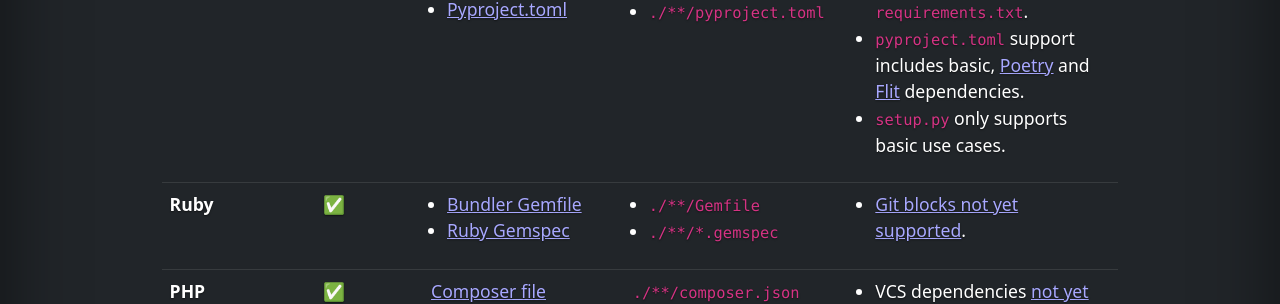
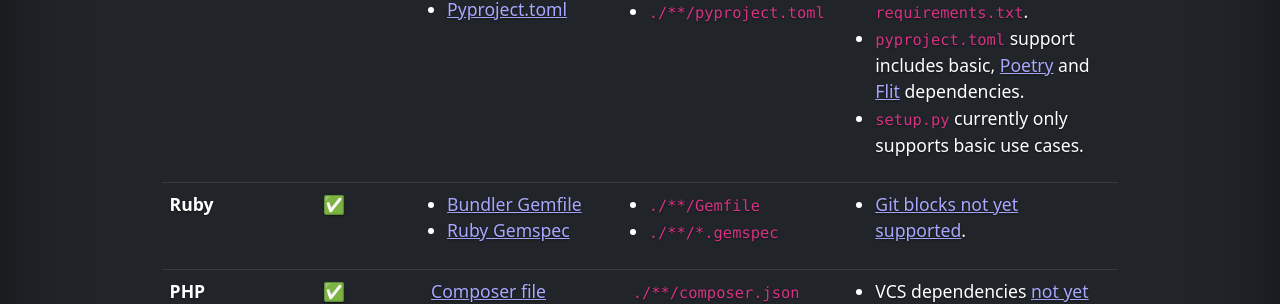
Before and after one commit to deadpendency/deadpendency.github.io, a Jekyll site: the page built from docs/language-support.html, in a window 1280 px wide. Shown: the part 625-929 px from the top of the page. Built offline with Jekyll 4.4.1, drawn with Linux system fonts in a browser that asks for light colours; nearby versions of some CDN libraries.

Commit message:
currently

```diff
--- a/docs/language-support.html
+++ b/docs/language-support.html
@@ -68,7 +68,7 @@ redirect_from:
         <ul>
           <li>Will not follow <code>requirements.txt</code> includes eg. <code>-r other-requirements.txt</code>.</li>
           <li><code>pyproject.toml</code> support includes basic, <a href="https://python-poetry.org/" target="_blank" rel="noopener">Poetry</a> and <a href="https://flit.readthedocs.io/" target="_blank" rel="noopener">Flit</a> dependencies.</li>
-          <li><code>setup.py</code> only supports basic use cases.</li>
+          <li><code>setup.py</code> currently only supports basic use cases.</li>
         </ul>
       </td>
     </tr>
```
